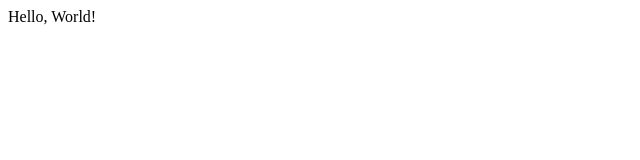
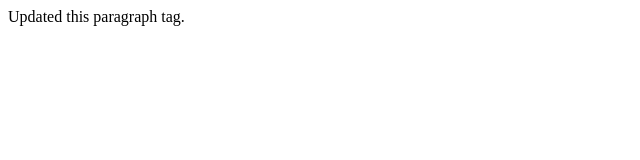
Before and after one commit to ambareng/test, a plain HTML site: page index.html in a window 1280 px wide. Shown: the whole page, without its empty margins (0-640 px from the left). Drawn offline with Linux system fonts and the light colour scheme.

Commit message:
updated paragraph tag

```diff
--- a/index.html
+++ b/index.html
@@ -1,5 +1,5 @@
 <html>
     <body>
-        <p>Hello, World!</p>
+        <p>Updated this paragraph tag.</p>
     </body>
 </html>
```
